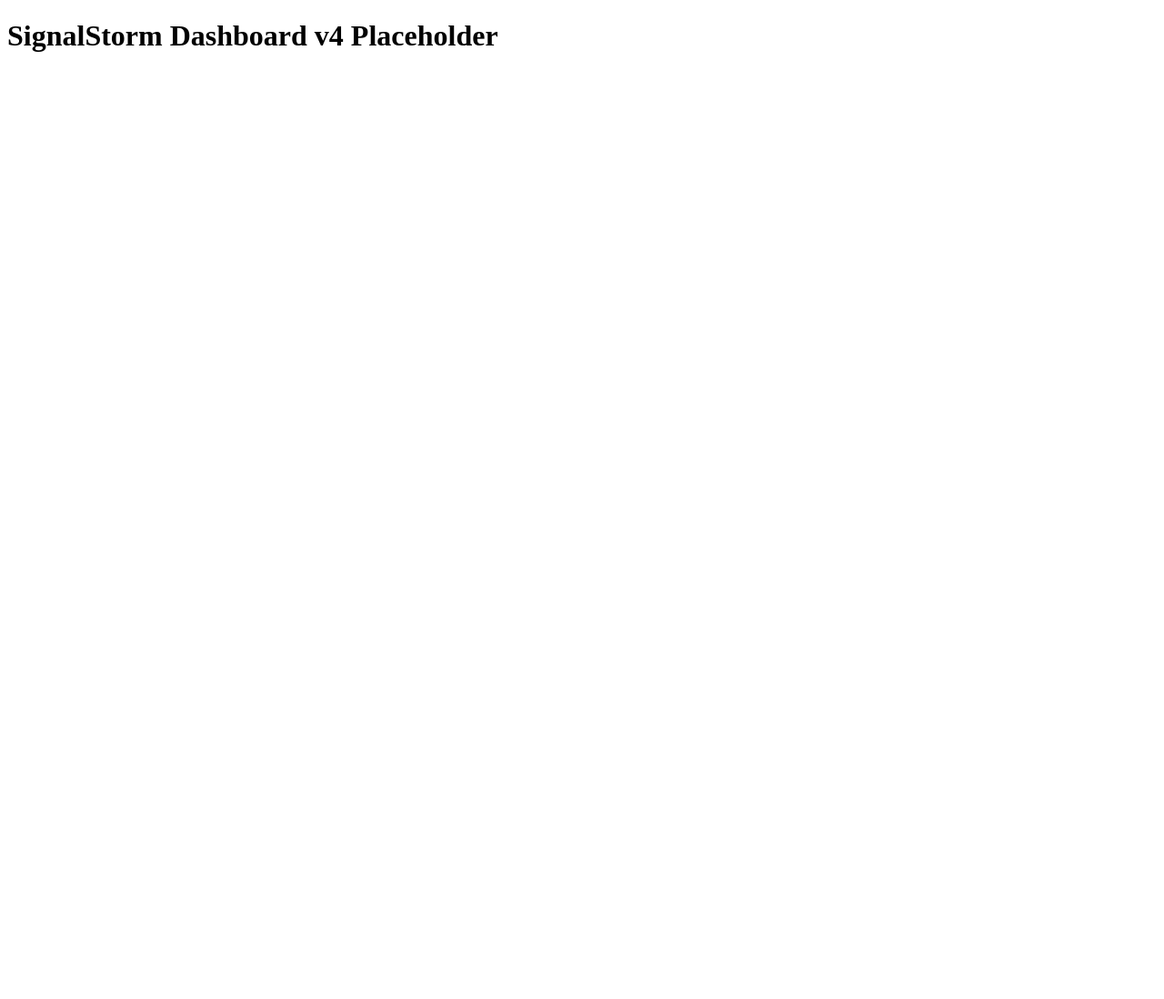
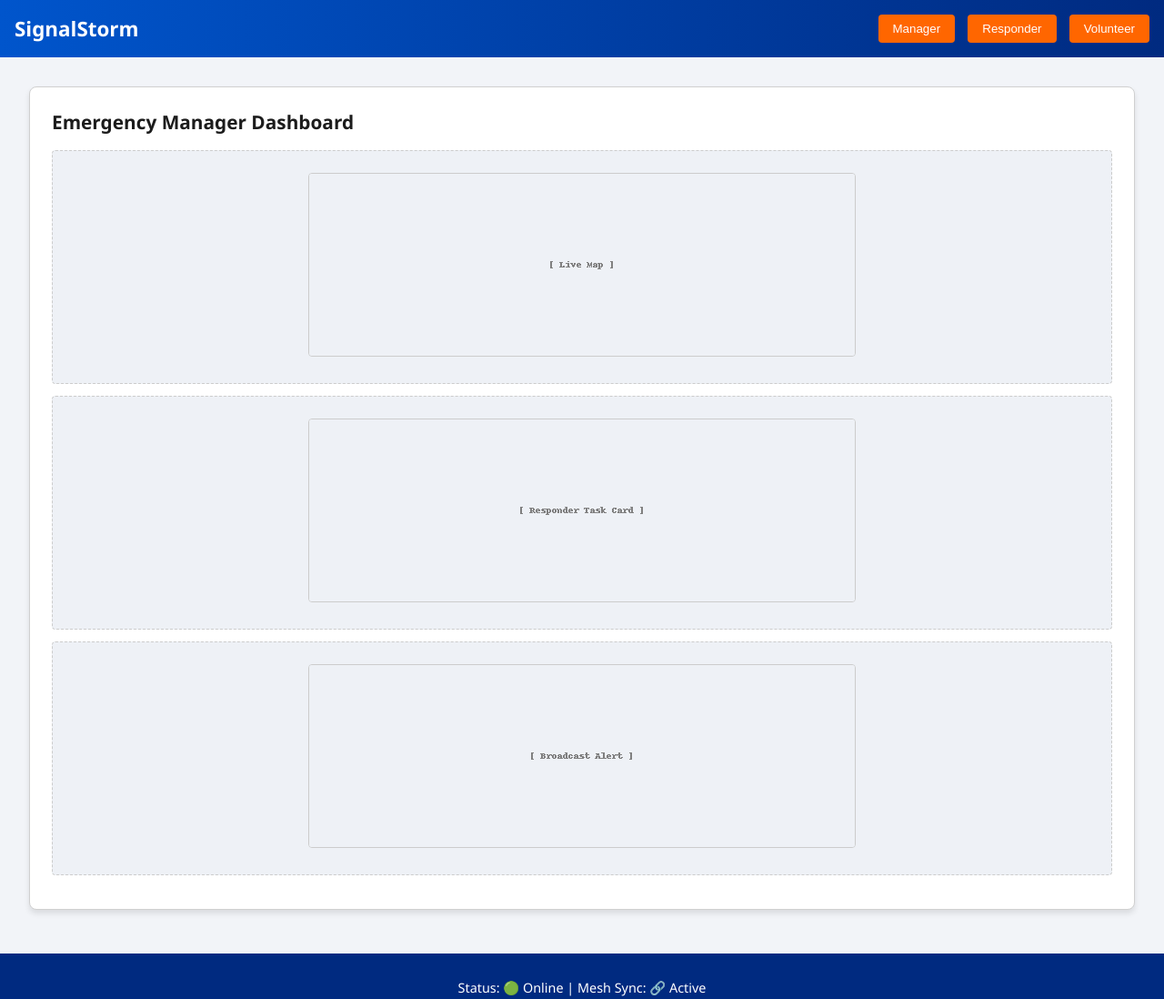
Before and after one commit to WoodyIL/signalstorm-dashboard, a plain HTML site: page index.html in a window 1280 px wide. Shown: the whole page at 91% size. Before the commit the page ends 800 px from the top, so only its background shows below. Drawn offline with Linux system fonts and the light colour scheme.

Commit message:
Add files via upload

```diff
--- a/index.html
+++ b/index.html
@@ -1 +1,48 @@
-<!DOCTYPE html><html><head><title>SignalStorm v4</title></head><body><h1>SignalStorm Dashboard v4 Placeholder</h1></body></html>
+<!DOCTYPE html>
+<html lang="en">
+<head>
+  <meta charset="UTF-8" />
+  <meta name="viewport" content="width=device-width, initial-scale=1.0"/>
+  <title>SignalStorm Dashboard</title>
+  <link rel="stylesheet" href="style.css" />
+</head>
+<body>
+  <header>
+    <h1>SignalStorm</h1>
+    <nav>
+      <button onclick="switchView('manager')">Manager</button>
+      <button onclick="switchView('responder')">Responder</button>
+      <button onclick="switchView('volunteer')">Volunteer</button>
+    </nav>
+  </header>
+  <main>
+    <section id="manager" class="view active">
+      <div class="card">
+        <h2>Emergency Manager Dashboard</h2>
+        <div class="placeholder"><img src="visual_map.png" alt="Map Visual" class="img"></div>
+        <div class="placeholder"><img src="visual_task.png" alt="Tasks Visual" class="img"></div>
+        <div class="placeholder"><img src="visual_alert.png" alt="Alert Visual" class="img"></div>
+      </div>
+    </section>
+    <section id="responder" class="view">
+      <div class="card">
+        <h2>Responder View</h2>
+        <div class="placeholder"><img src="visual_task.png" alt="Task Card Visual" class="img"></div>
+        <div class="placeholder"><img src="visual_device.png" alt="Device Visual" class="img"></div>
+      </div>
+    </section>
+    <section id="volunteer" class="view">
+      <div class="card">
+        <h2>Volunteer View</h2>
+        <div class="placeholder"><img src="visual_checklist.png" alt="Checklist Visual" class="img"></div>
+        <div class="placeholder"><img src="visual_task.png" alt="Task Visual" class="img"></div>
+        <div class="placeholder"><img src="visual_map.png" alt="Map Visual" class="img"></div>
+      </div>
+    </section>
+  </main>
+  <footer>
+    <p>Status: <span id="status">🟢 Online</span> | Mesh Sync: 🔗 Active</p>
+  </footer>
+  <script src="scripts.js"></script>
+</body>
+</html>
--- a/scripts.js
+++ b/scripts.js
@@ -1 +1,5 @@
-// Placeholder for live data hooks and animation logic
+
+function switchView(view) {
+  document.querySelectorAll('.view').forEach(v => v.classList.remove('active'));
+  document.getElementById(view).classList.add('active');
+}
--- a/style.css
+++ b/style.css
@@ -1 +1,76 @@
-body { background: #111827; color: white; font-family: sans-serif; text-align: center; padding: 5em; }
+
+body {
+  font-family: 'Segoe UI', Tahoma, Geneva, Verdana, sans-serif;
+  margin: 0;
+  background: #f2f4f8;
+  color: #1c1c1c;
+}
+header {
+  background: linear-gradient(90deg, #0055cc, #002a80);
+  color: #fff;
+  padding: 1em;
+  display: flex;
+  justify-content: space-between;
+  align-items: center;
+}
+header h1 {
+  margin: 0;
+  font-size: 1.4em;
+}
+nav button {
+  margin-left: 0.75em;
+  padding: 0.6em 1.2em;
+  background: #ff6600;
+  color: #fff;
+  border: none;
+  border-radius: 4px;
+  cursor: pointer;
+}
+nav button:hover {
+  background: #e65c00;
+}
+main {
+  padding: 2em;
+}
+.view {
+  display: none;
+}
+.view.active {
+  display: block;
+}
+.card {
+  background: #fff;
+  border: 1px solid #d0d0d0;
+  border-radius: 8px;
+  padding: 1.5em;
+  margin-bottom: 1em;
+  box-shadow: 0 4px 6px rgba(0,0,0,0.1);
+}
+.card h2 {
+  margin-top: 0;
+  font-size: 1.3em;
+}
+.placeholder {
+  background: #eef1f6;
+  border: 1px dashed #ccc;
+  border-radius: 4px;
+  padding: 1em;
+  margin: 0.8em 0;
+  text-align: center;
+  font-style: italic;
+}
+footer {
+  background: #002a80;
+  color: #fff;
+  padding: 1em;
+  text-align: center;
+  font-size: 0.9em;
+}
+
+.img {
+  max-width: 100%;
+  height: auto;
+  margin: 0.5em 0;
+  border-radius: 4px;
+  border: 1px solid #ccc;
+}
```
